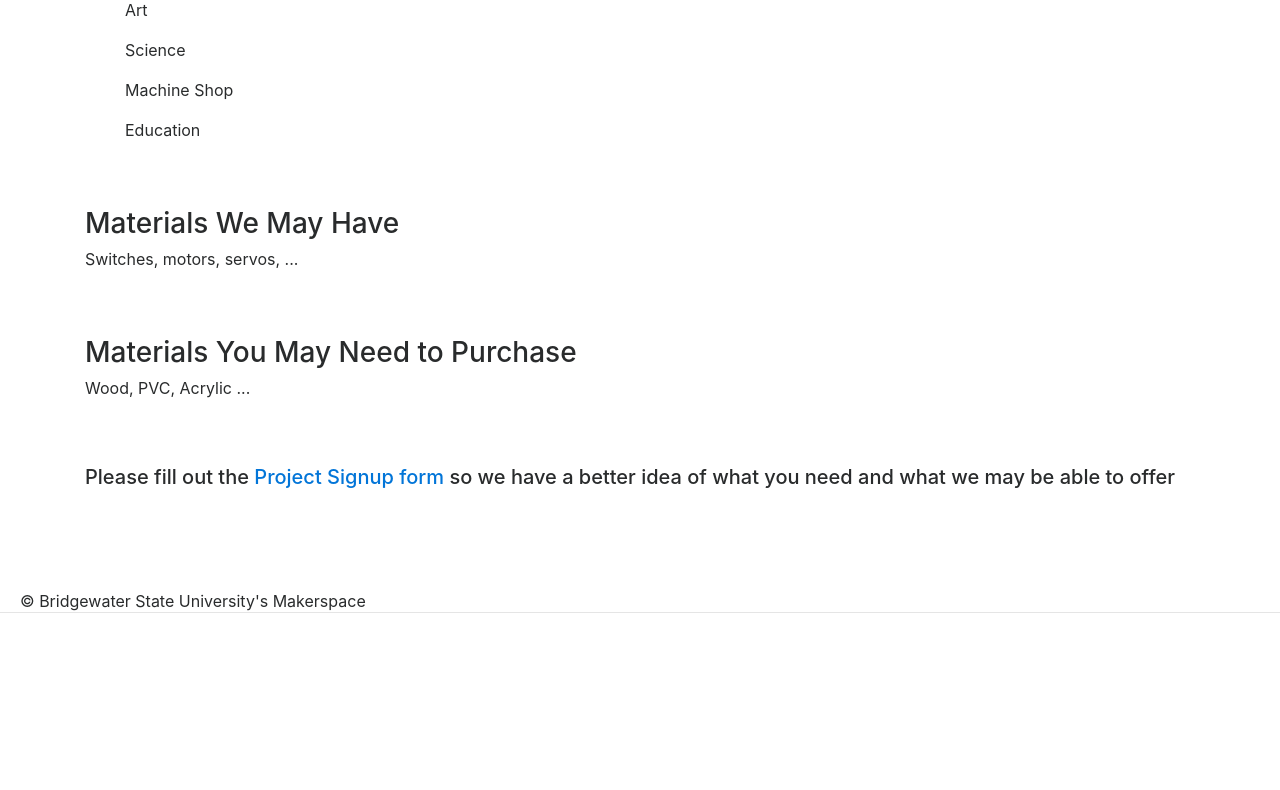
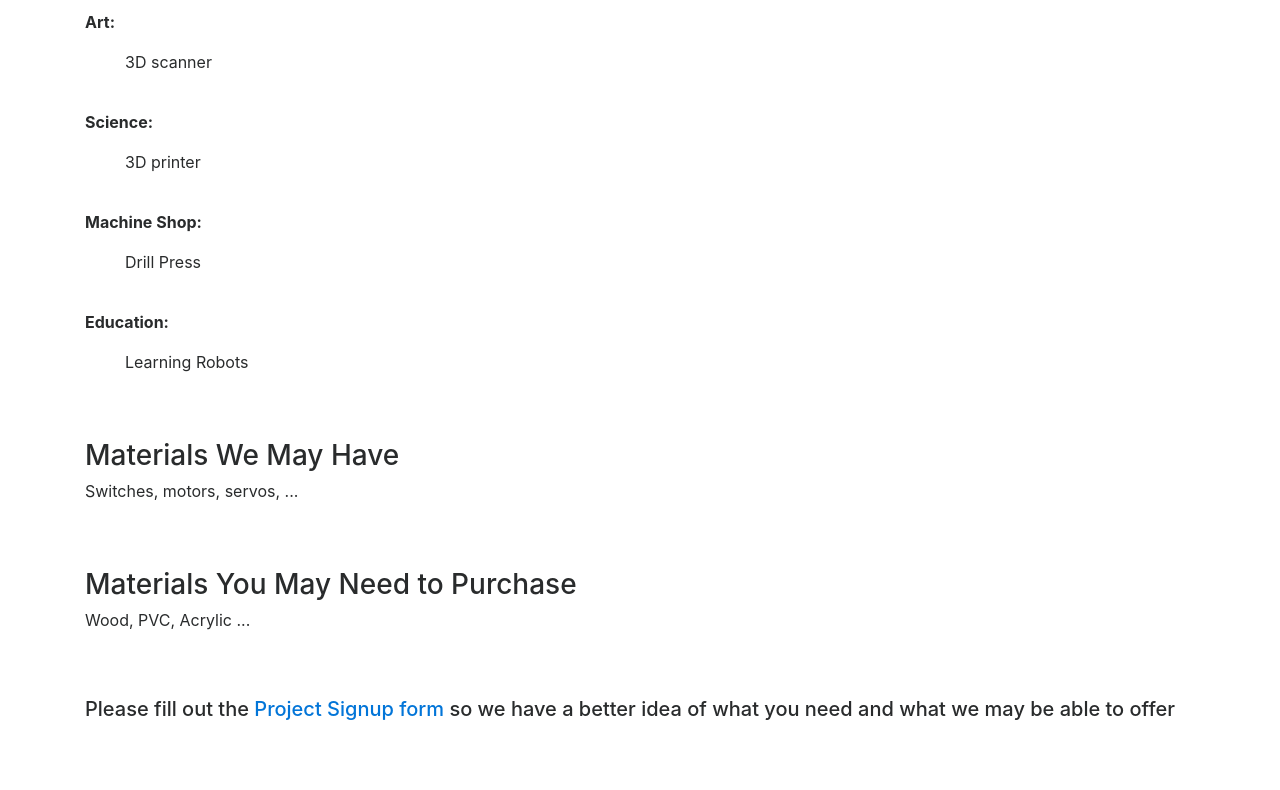
Before and after one commit to andrea-couto/MakerSpace_website, a plain HTML site: page offerings.html in a window 1280 px wide. Shown: the part 271-1061 px from the top of the page. Before the commit the page ends 900 px from the top, so only its background shows below. Drawn offline with nearby package versions, Linux system fonts and the light colour scheme; a script that the page names is missing.

Commit message:
formatting offerings adding footers to some pages

```diff
--- a/offerings.html
+++ b/offerings.html
@@ -80,15 +80,27 @@
     </nav>
 
       <div class="container" style="padding-bottom: 100px;">
-          <h2>Equipment by Departments</h2>
-          <p>
-            <ul>Art</ul>
+          <h2>Equipment by Department</h2>
+          <p style="padding-top: 20px;">
+            <b>Art:</b>
+            <ul>3D scanner</ul>
+          </p>
 
-            <ul>Science</ul>
+          <p style="padding-top: 20px;">
+            <b>Science:</b>
+            <ul>3D printer</ul>
+          </p>
 
-            <ul>Machine Shop</ul>
+          <p style="padding-top: 20px;">
+            <b>Machine Shop:</b>
+            <ul>Drill Press</ul>
 
-            <ul>Education</ul>
+          </p>
+
+          <p style="padding-top: 20px;">
+            <b>Education:</b>
+            <ul>Learning Robots</ul>
+
           </p>
 
           <h3 style="padding-top: 50px;">Materials We May Have</h3>
```
Also changed, not shown: projectGallery.html (+6 -1 lines), workshops.html (+9 -9 lines).
